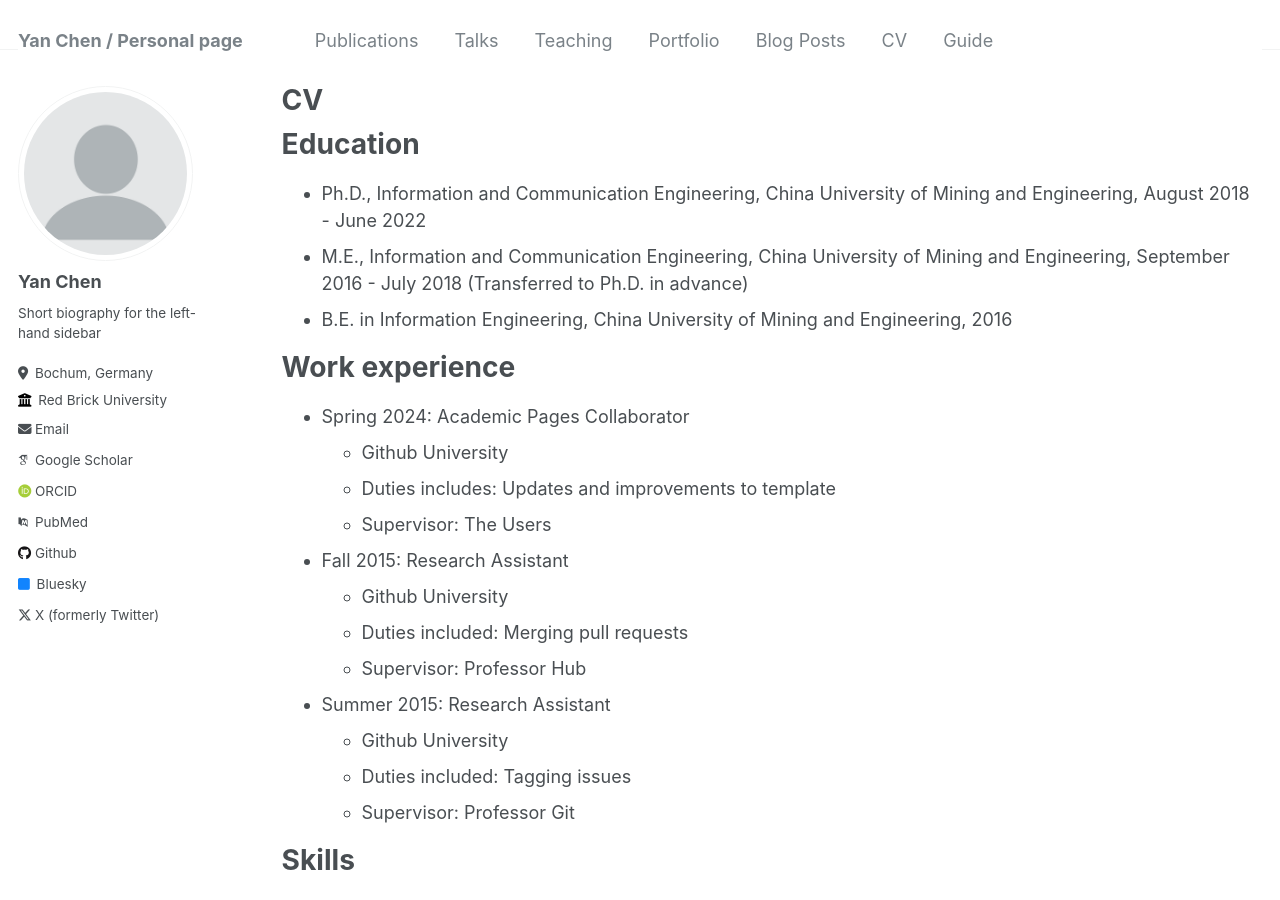
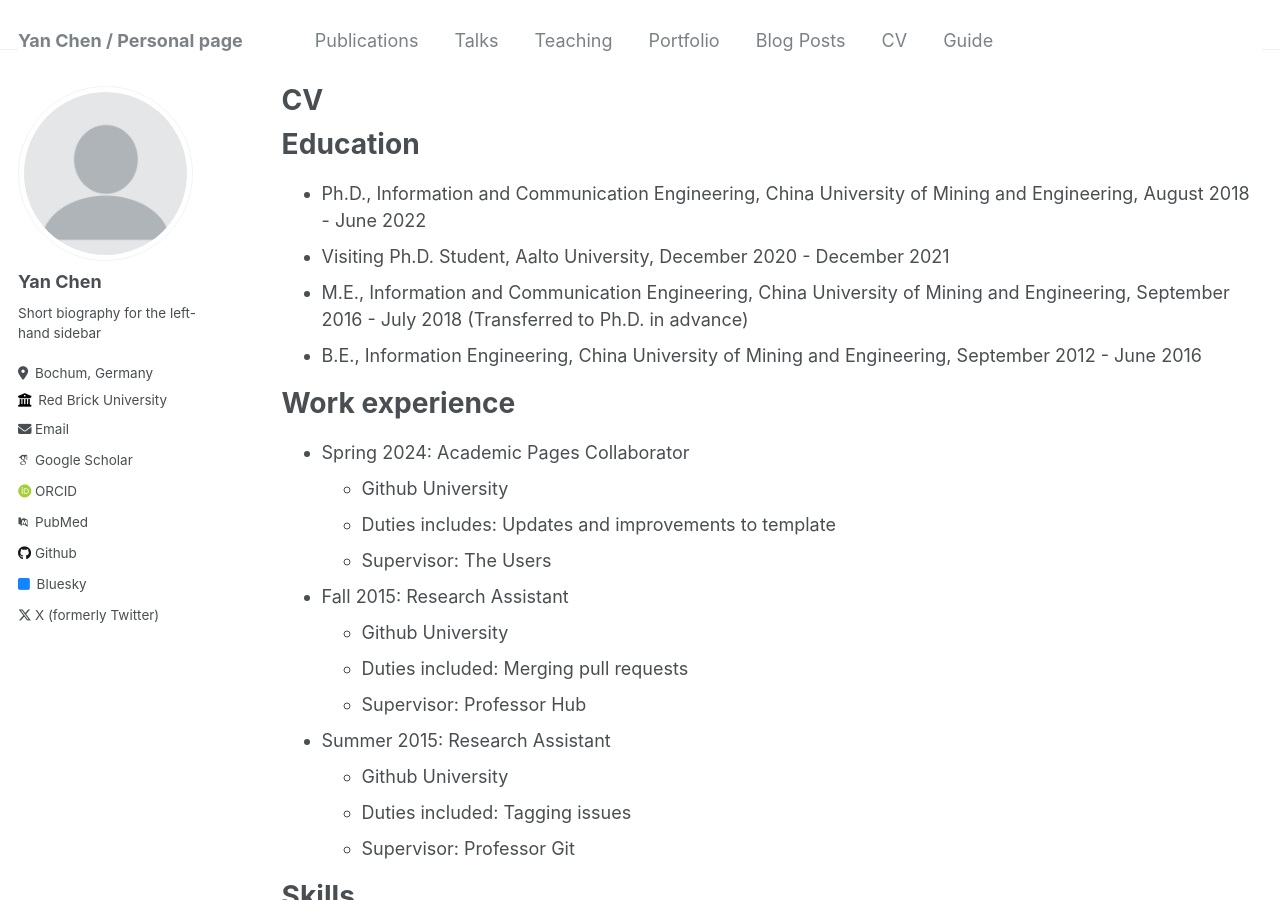
Before and after one commit to Yanni-Chen/Yanni-Chen.github.io, a Jekyll site: the page built from _pages/cv.md, in a window 1280 px wide and 900 px high. Built offline with Jekyll 4.4.1, drawn with Linux system fonts in a browser that asks for light colours; some web fonts are replaced.

Commit message:
Update cv.md

```diff
--- a/_pages/cv.md
+++ b/_pages/cv.md
@@ -12,8 +12,9 @@ redirect_from:
 Education
 ======
 * Ph.D., Information and Communication Engineering, China University of Mining and Engineering, August 2018 -  June 2022
+* Visiting Ph.D. Student, Aalto University, December 2020 - December 2021
 * M.E., Information and Communication Engineering, China University of Mining and Engineering, September 2016 -  July 2018 (Transferred to Ph.D. in advance)
-* B.E. in Information Engineering, China University of Mining and Engineering, 2016
+* B.E., Information Engineering, China University of Mining and Engineering, September 2012 - June 2016
 
 Work experience
 ======
```
